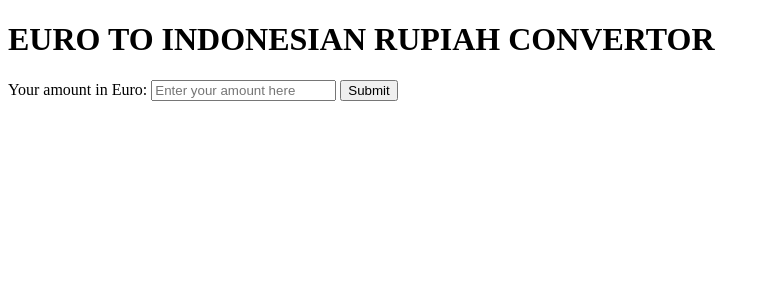
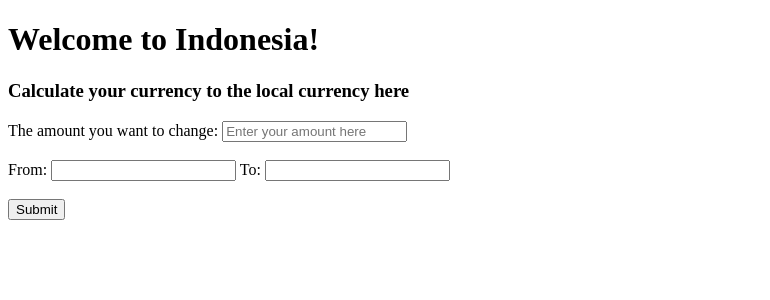
Before and after one commit to becodeorg/verou-3-the-dream-RubenDelb, a PHP site: page / in a window 1280 px wide. Shown: the top 300 px of the page, without its empty margins (0-770 px from the left). Run offline with PHP 8.4, Linux system fonts and the light colour scheme.

Commit message:
Set dollar/euro as input to exchange

```diff
--- a/index.php
+++ b/index.php
@@ -7,18 +7,40 @@
     <title>Document</title>
 </head>
 <body>
-    <h1>EURO TO INDONESIAN RUPIAH CONVERTOR</h1>
-    <form action="" method="get">
-        <label for="number">Your amount in Euro: </label>
+    <h1>Welcome to Indonesia! </h1>
+    <h3>Calculate your currency to the local currency here</h3>
+    <form action="" method="post">
+
+        <label for="number">The amount you want to change: </label>
         <input id="number" name="number" placeholder="Enter your amount here" type="number">
+        <br><br>
+
+        <label>From:
+            <input list="fromCurrency" name="fromCurrency">
+        </label>
+        <datalist id="fromCurrency">
+            <option value="euro">
+            <option value="dollar">
+        </datalist>
+        <label>To:
+            <input list="toCurrency" name="toCurrency">
+        </label>
+        <datalist id="toCurrency">
+            <option value="Indonesian Rupiah">
+        </datalist>
+        <br><br>
         <input type="submit">
+        <br><br>
     </form>
     <?php
-        if (empty($_GET)) {
+        if (empty($_POST['fromCurrency']) || empty($_POST['toCurrency']) || empty($_POST['number'])) {
         return;
         }
-        else {
-        echo $_GET['number'] . "euro = " . $_GET['number']*16233.76 . " Indonesian Rupiah";
+        else if ($_POST['fromCurrency'] == "euro" && $_POST['toCurrency'] == "Indonesian Rupiah") {
+            echo number_format($_POST['number']) . " Euro = " . number_format($_POST['number']*16233.76) . " Indonesian Rupiah";
+        }
+        else if ($_POST['fromCurrency'] == "dollar" && $_POST['toCurrency'] == "Indonesian Rupiah") {
+            echo number_format($_POST['number']) . " Dollar = " . number_format($_POST['number']*14271.55) . " Indonesian Rupiah";
         }
     ?>
 
```
